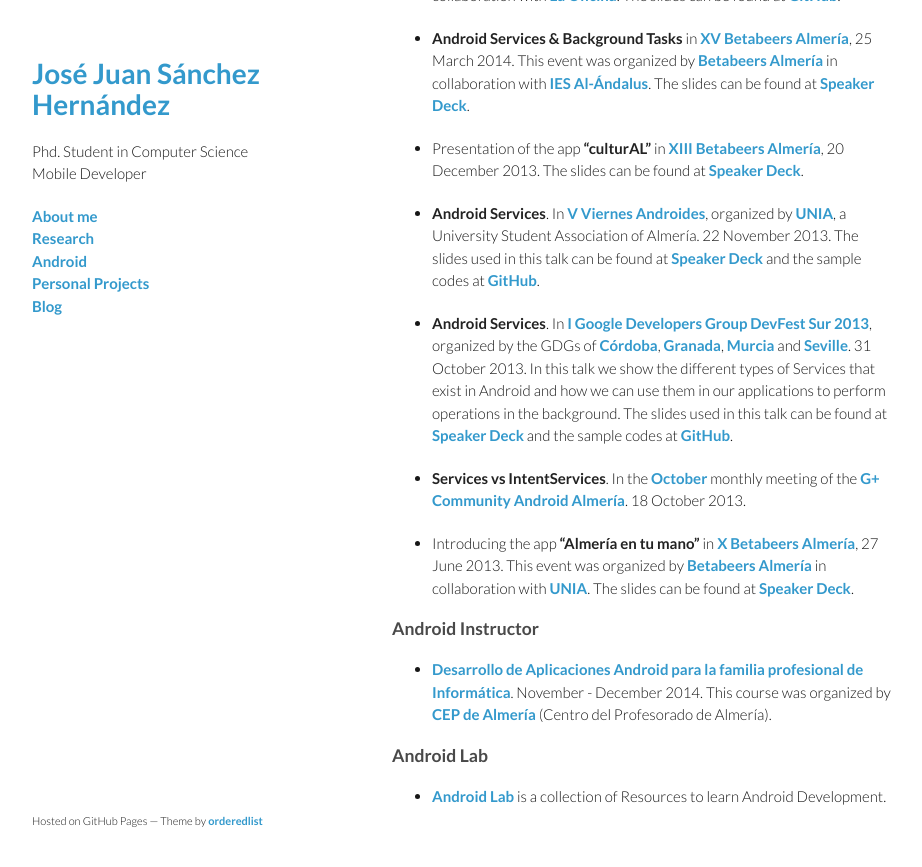
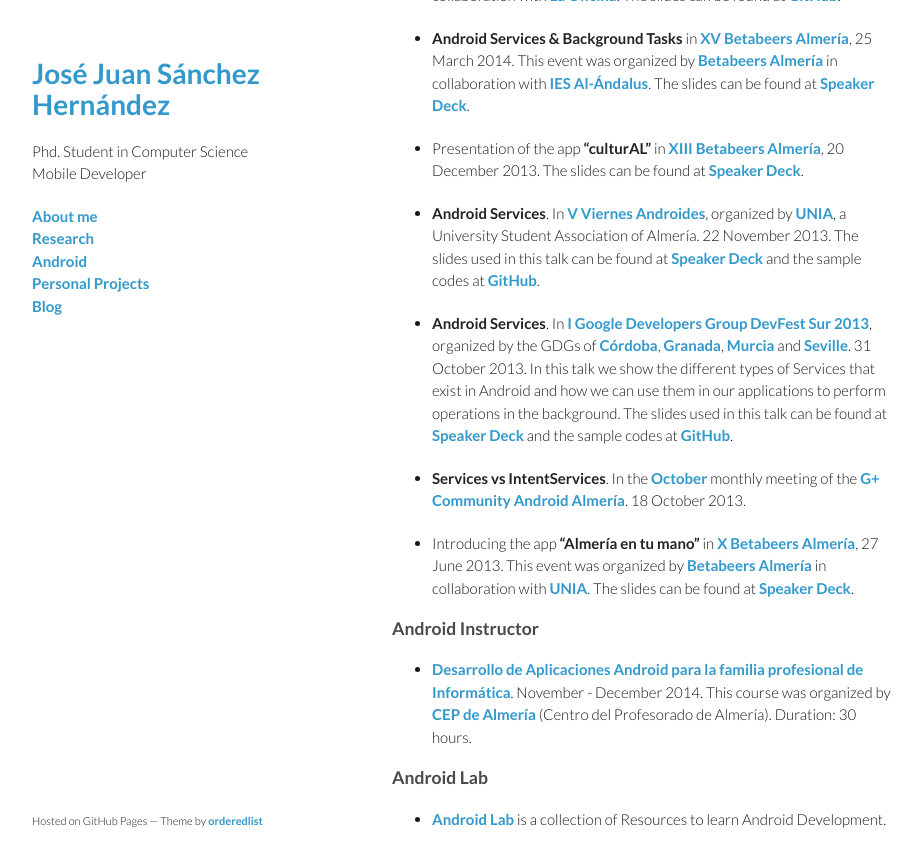
Before and after one commit to josejuansanchez/josejuansanchez.github.io, a Jekyll site: the page built from android/index.md, in a window 1280 px wide and 900 px high, scrolled down 589 px. Shown: the top 867 px of the window, without its empty margins (178-1100 px from the left). Built offline with Jekyll 4.4.1, drawn with Linux system fonts in a browser that asks for light colours.

Commit message:
Update index.md

```diff
--- a/android/index.md
+++ b/android/index.md
@@ -32,7 +32,7 @@
 
 ### Android Instructor
   * [
-Desarrollo de Aplicaciones Android para la familia profesional de Informática](https://www.juntadeandalucia.es/educacion/seneca/seneca/jsp/gestionactividades/DetActForPub.jsp?X_EDIACTFOR=145506). November - December 2014. This course was organized by [CEP de Almería](http://www.cepalmeria.org) (Centro del Profesorado de Almería).
+Desarrollo de Aplicaciones Android para la familia profesional de Informática](https://www.juntadeandalucia.es/educacion/seneca/seneca/jsp/gestionactividades/DetActForPub.jsp?X_EDIACTFOR=145506). November - December 2014. This course was organized by [CEP de Almería](http://www.cepalmeria.org) (Centro del Profesorado de Almería). Duration: 30 hours.
 
 ### Android Lab
 
```
